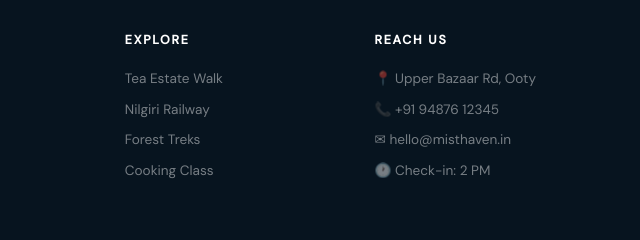
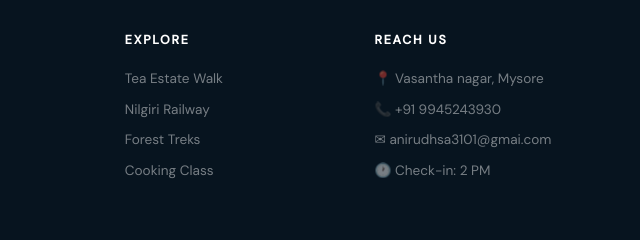
Before and after one commit to shoppluse/Purushottam-month, a plain HTML site: page index.html in a window 1280 px wide. Shown: the part 5028-5268 px from the top of the page, 640-1280 px from the left. Drawn offline with nearby package versions, Linux system fonts and the light colour scheme; a web font is replaced by a local one.

Commit message:
Update index.html

```diff
--- a/index.html
+++ b/index.html
@@ -876,9 +876,9 @@
     <div class="footer-col">
       <h4>Reach Us</h4>
       <ul>
-        <li><a href="#">📍 Upper Bazaar Rd, Ooty</a></li>
-        <li><a href="#">📞 +91 94876 12345</a></li>
-        <li><a href="#">✉ hello@misthaven.in</a></li>
+        <li><a href="#">📍 Vasantha nagar, Mysore</a></li>
+        <li><a href="#">📞 +91 9945243930</a></li>
+        <li><a href="#">✉ anirudhsa3101@gmai.com</a></li>
         <li><a href="#">🕐 Check-in: 2 PM</a></li>
       </ul>
     </div>
```
